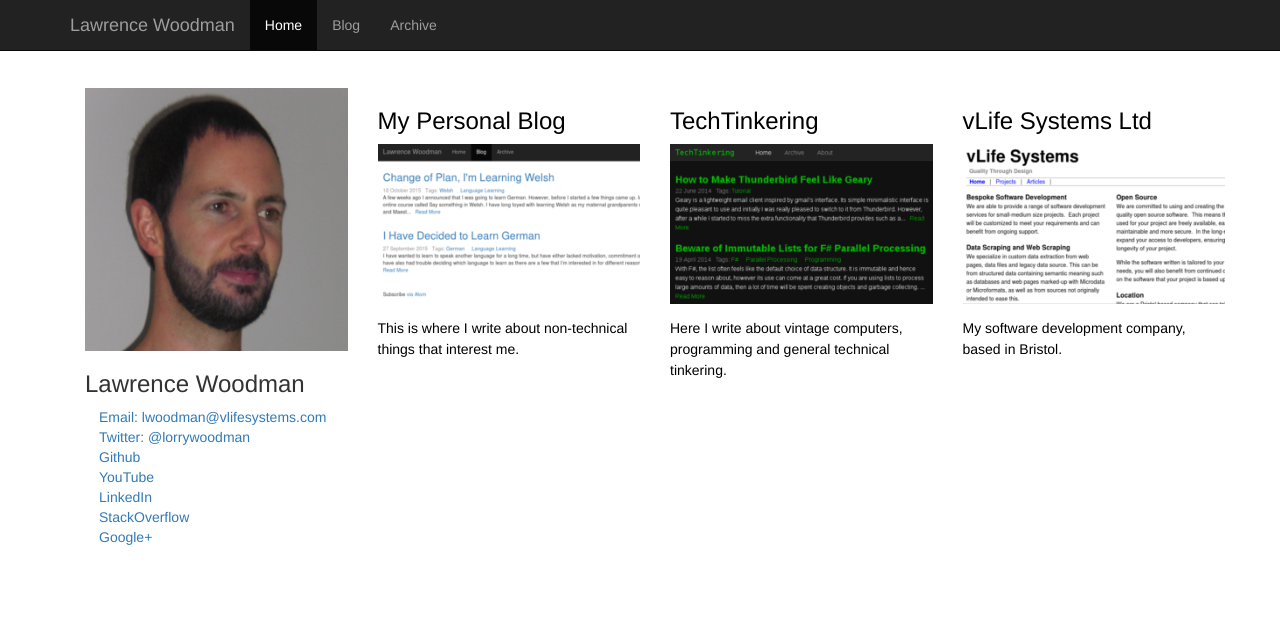
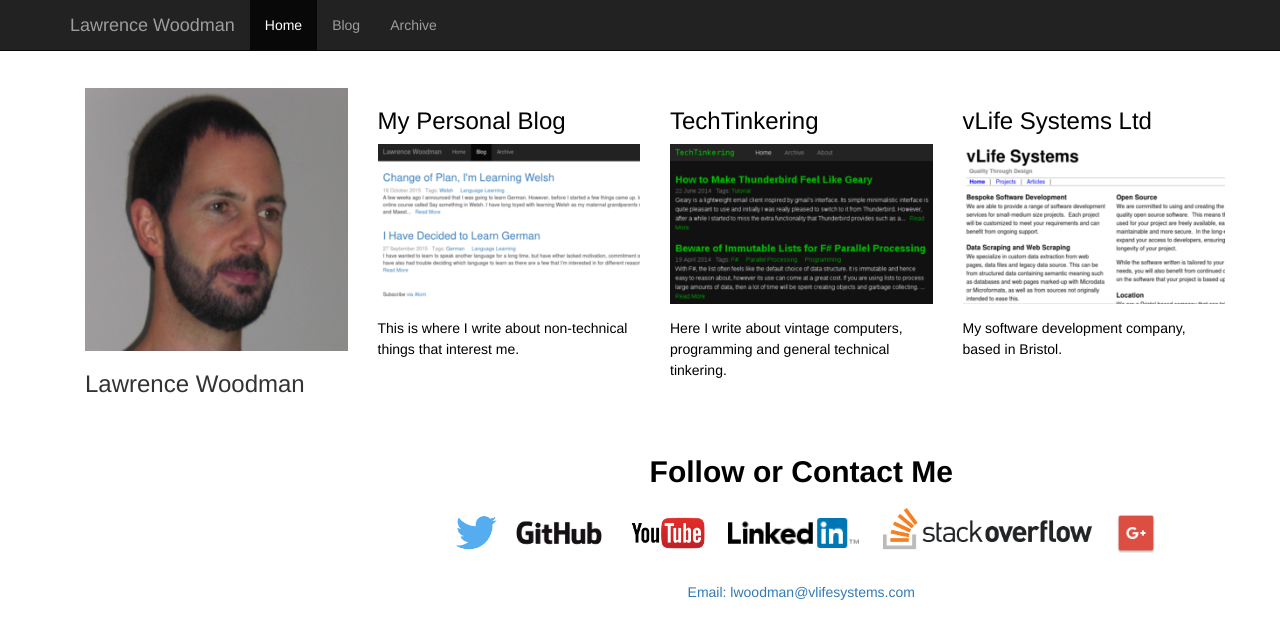
Before and after one commit to lawrencewoodman/lawrencewoodman.github.io, a Jekyll site: the page built from index.html, in a window 1280 px wide and 900 px high. Shown: the top 639 px of the window. Built offline with Jekyll 4.4.1, drawn with Linux system fonts in a browser that asks for light colours.

Commit message:
Use social media logos on front page

```diff
--- a/css/main.css
+++ b/css/main.css
@@ -4,6 +4,40 @@ html,body {
 
 div#content {
   margin-top: 60px;
+}
+
+img.logo-youtube {
+  display: inline-block;
+  height: 70px;
+}
+
+img.logo-twitter {
+  display: inline-block;
+  height: 60px;
+}
+
+
+img.logo-github {
+  display: inline-block;
+  height: 40px;
+}
+
+img.logo-linkedin {
+  display: inline-block;
+  height: 30px;
+}
+
+img.logo-stackoverflow {
+  display: inline-block;
+  height: 50px;
+  padding-left: 20px;
+  padding-right: 20px;
+}
+
+
+img.logo-gplus {
+  display: inline-block;
+  height: 40px;
 }
 
 ul.posts {
--- a/index.html
+++ b/index.html
@@ -8,21 +8,12 @@ menuOption: home
     <div class="col-md-3">
       <img src="/images/profile.jpeg" class="img-responsive" itemprop="image">
       <h3 itemprop="name">Lawrence Woodman</h3>
-      <ul>
-        <li><a href="mailto:lwoodman@vlifesystems.com">Email: <span itemprop="email">lwoodman@vlifesystems.com</span></a></li>
-        <li><a href="http://twitter.com/lorrywoodman">Twitter: @lorrywoodman</a></li>
-        <li><a href="https://github.com/lawrencewoodman">Github</a></li>
-        <li><a href="https://www.youtube.com/user/LawrenceWoodman">YouTube</a></li>
-       <li><a href="http://uk.linkedin.com/in/lawrencewoodman">LinkedIn</a></li>
-       <li><a href="http://stackoverflow.com/users/635293/lawrence-woodman">StackOverflow</a></li>
-       <li><a href="https://profiles.google.com/u/0/108308415056519393766/" rel="me">Google+</a></li>
-      </ul>
     </div>
 
     <div class="col-md-3 screenshot">
       <a href="/blog/">
         <h3>My Personal Blog</h3>
-        <img src="/images/personalblog_screenshot.png" class="img-responsive" itemprop="image">
+        <img src="/images/personalblog_screenshot.png" class="img-responsive">
         <p>This is where I write about non-technical things that interest me.</p>
       </a>
     </div>
@@ -30,7 +21,7 @@ menuOption: home
     <div class="col-md-3 screenshot">
       <a href="http://techtinkering.com">
         <h3>TechTinkering</h3>
-        <img src="/images/techtinkering_screenshot.png" class="img-responsive" itemprop="image">
+        <img src="/images/techtinkering_screenshot.png" class="img-responsive">
         <p>Here I write about vintage computers, programming and general
         technical tinkering.</p>
       </a>
@@ -39,10 +30,30 @@ menuOption: home
     <div class="col-md-3 screenshot" itemtype="http://schema.org/Organization" itemscope="" itemprop="worksFor">
       <a href="http://vlifesystems.com" itemprop="url">
         <h3 itemprop="name">vLife Systems Ltd</h3>
-        <img src="/images/vlifesystems_screenshot.png" class="img-responsive" itemprop="image">
+        <img src="/images/vlifesystems_screenshot.png" class="img-responsive">
         <p>My software development company, based in Bristol.</p>
       </a>
     </div>
 
+
   </div>
+
+  <div class="row">
+    <div class="col-md-offset-3 col-md-9 text-center" style="margin-top:2em;">
+      <h2 style="font-weight: 900; color: black;">Follow or Contact Me</h2>
+      <a href="http://twitter.com/lorrywoodman"><img title="@lorrywoodman" src="/images/twitter_logo.png" class="logo-twitter img-responsive"></a>
+      <a href="https://github.com/lawrencewoodman"><img src="/images/github_logo.png" class="logo-github img-responsive"></a>
+      <a href="https://www.youtube.com/user/LawrenceWoodman"><img src="/images/youtube_logo.png" class="logo-youtube img-responsive"></a>
+      <a href="http://uk.linkedin.com/in/lawrencewoodman"><img src="/images/linkedin_logo.png" class="logo-linkedin img-responsive"></a>
+      <a href="http://stackoverflow.com/users/635293/lawrence-woodman"><img src="/images/stackoverflow_logo.png" class="logo-stackoverflow img-responsive"></a>
+      <a href="https://profiles.google.com/u/0/108308415056519393766/" title="Google+" rel="me"><img src="/images/gplus_logo.png" class="logo-gplus img-responsive"></a>
+    </div>
+  </div>
+
+  <div class="row">
+    <div class="col-md-offset-3 col-md-9 text-center" style="margin-top:1em;">
+      <a href="mailto:lwoodman@vlifesystems.com">Email: <span itemprop="email">lwoodman@vlifesystems.com</span></a>
+    </div>
+  </div>
+
 </div>
```
Also changed, not shown: images/github_logo.png (added), images/gplus_logo.png (added), images/linkedin_logo.png (added), images/stackoverflow_logo.png (added), images/twitter_logo.png (added), images/youtube_logo.png (added).
